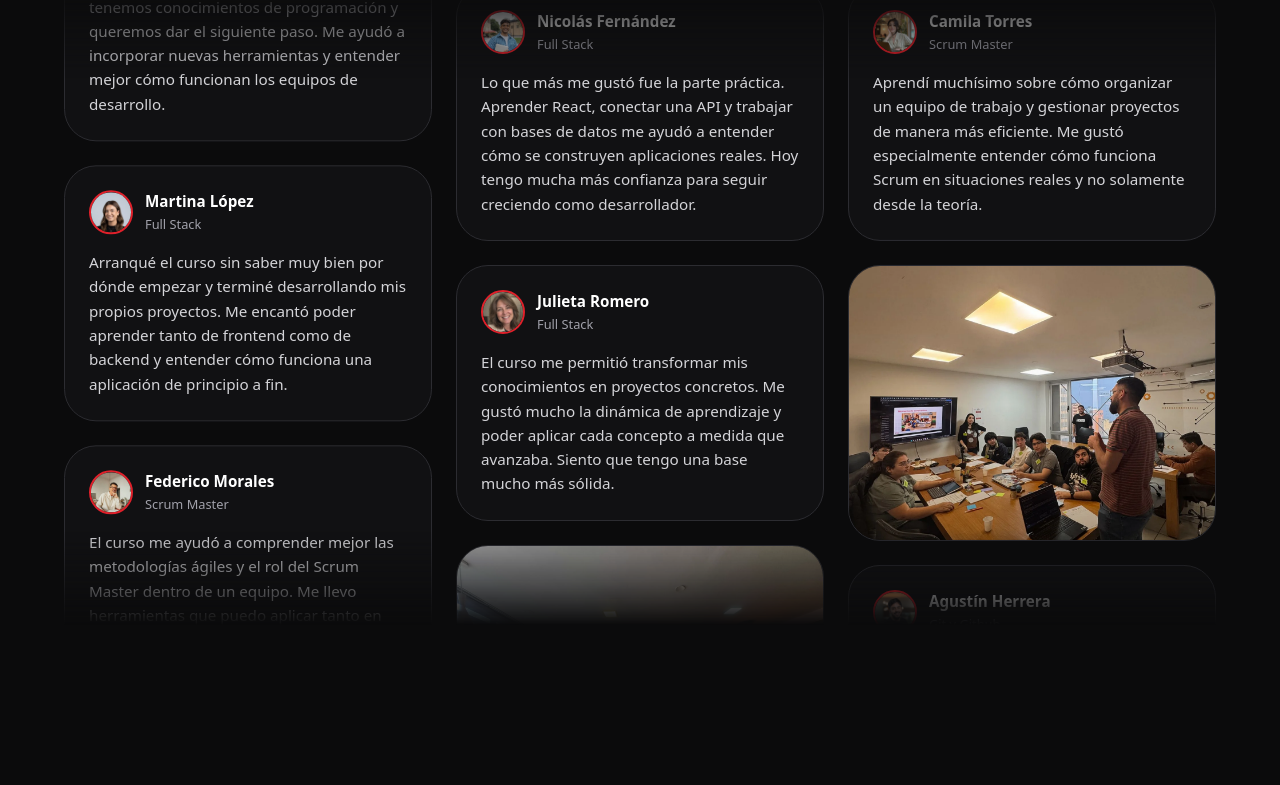
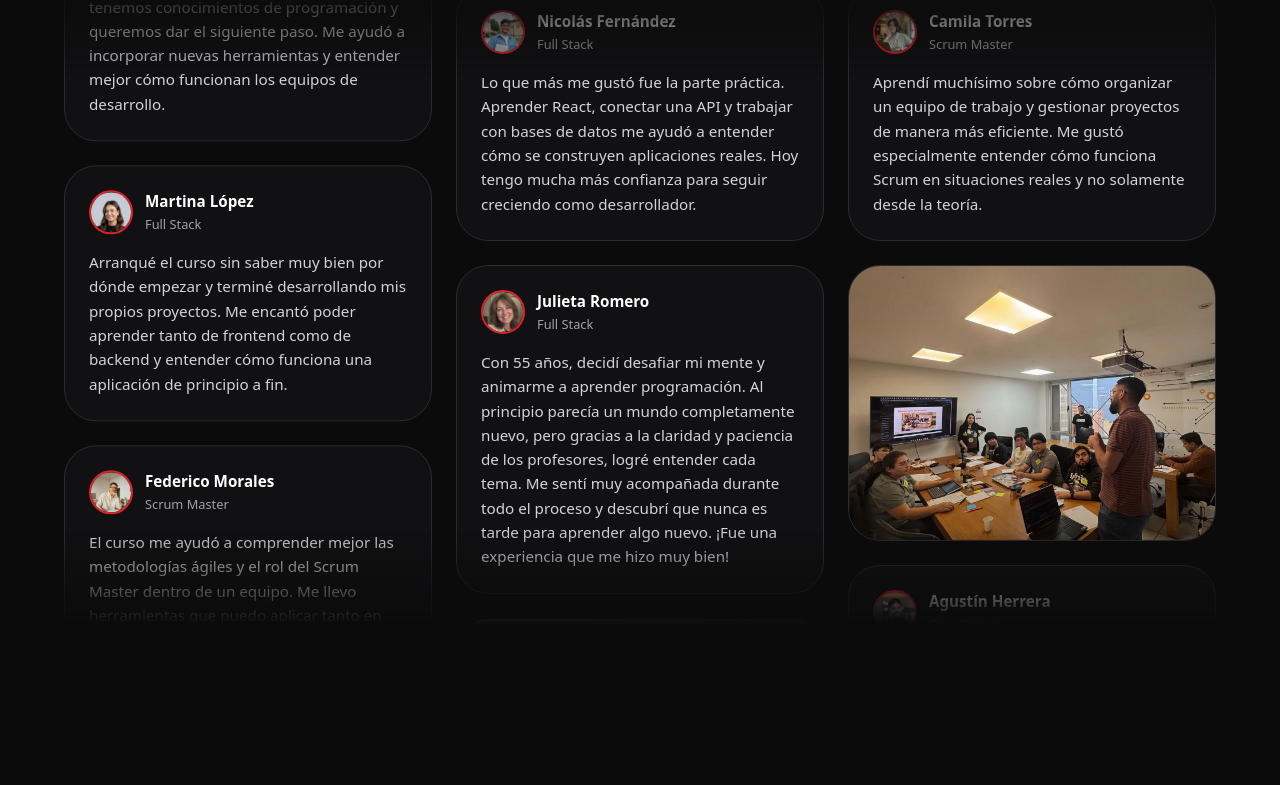
Before and after one commit to IgnacioRuizCode/intervencion-RC, a React (Vite) app: page / in a window 1280 px wide. Shown: the part 7840-8625 px from the top of the page. Built offline with nearby package versions, Linux system fonts and the light colour scheme.

Commit message:
fix (community): update student testimonial text

```diff
--- a/src/components/community/Community.tsx
+++ b/src/components/community/Community.tsx
@@ -84,7 +84,7 @@ const col2: Testimony[] = [
     type: "testimonial",
     name: "Julieta Romero",
     course: "Full Stack",
-    text: "El curso me permitió transformar mis conocimientos en proyectos concretos. Me gustó mucho la dinámica de aprendizaje y poder aplicar cada concepto a medida que avanzaba. Siento que tengo una base mucho más sólida.",
+    text: "Con 55 años, decidí desafiar mi mente y animarme a aprender programación. Al principio parecía un mundo completamente nuevo, pero gracias a la claridad y paciencia de los profesores, logré entender cada tema. Me sentí muy acompañada durante todo el proceso y descubrí que nunca es tarde para aprender algo nuevo. ¡Fue una experiencia que me hizo muy bien!",
     avatar: Julieta,
   },
        {
```
